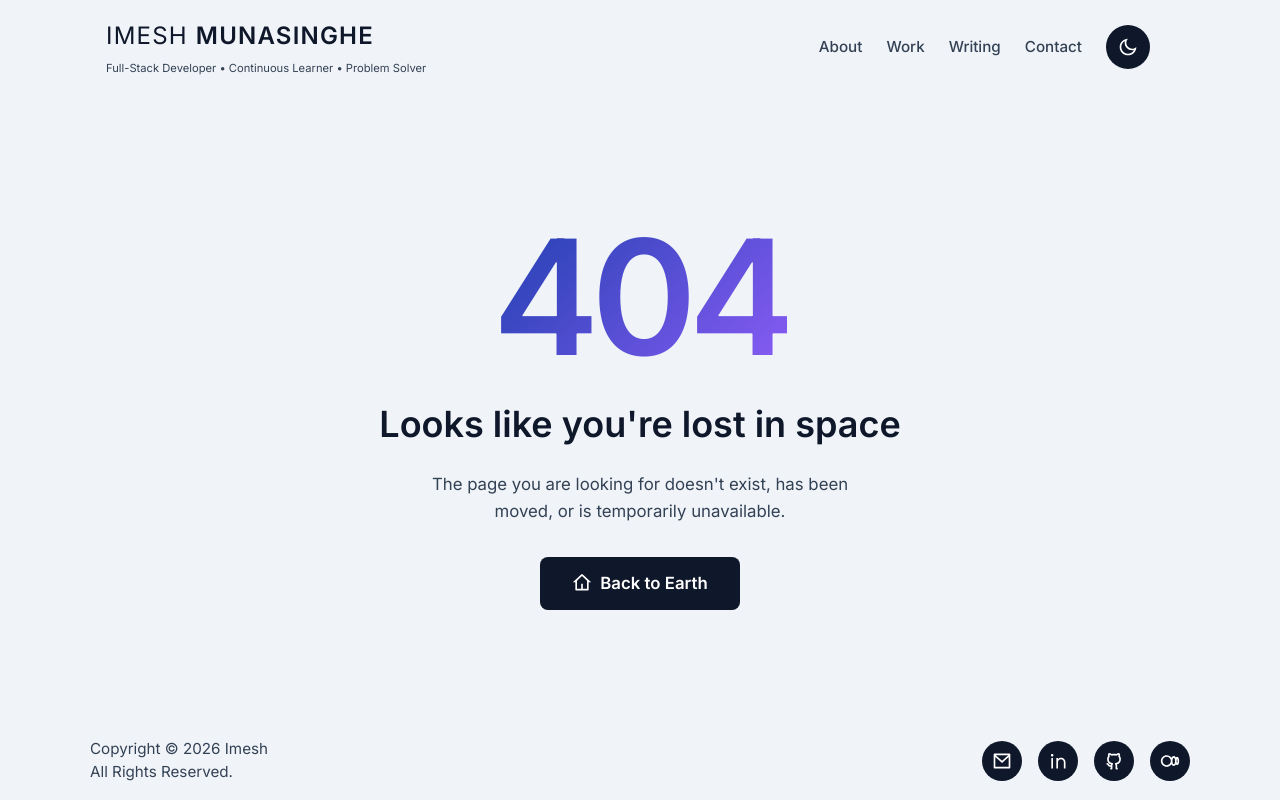
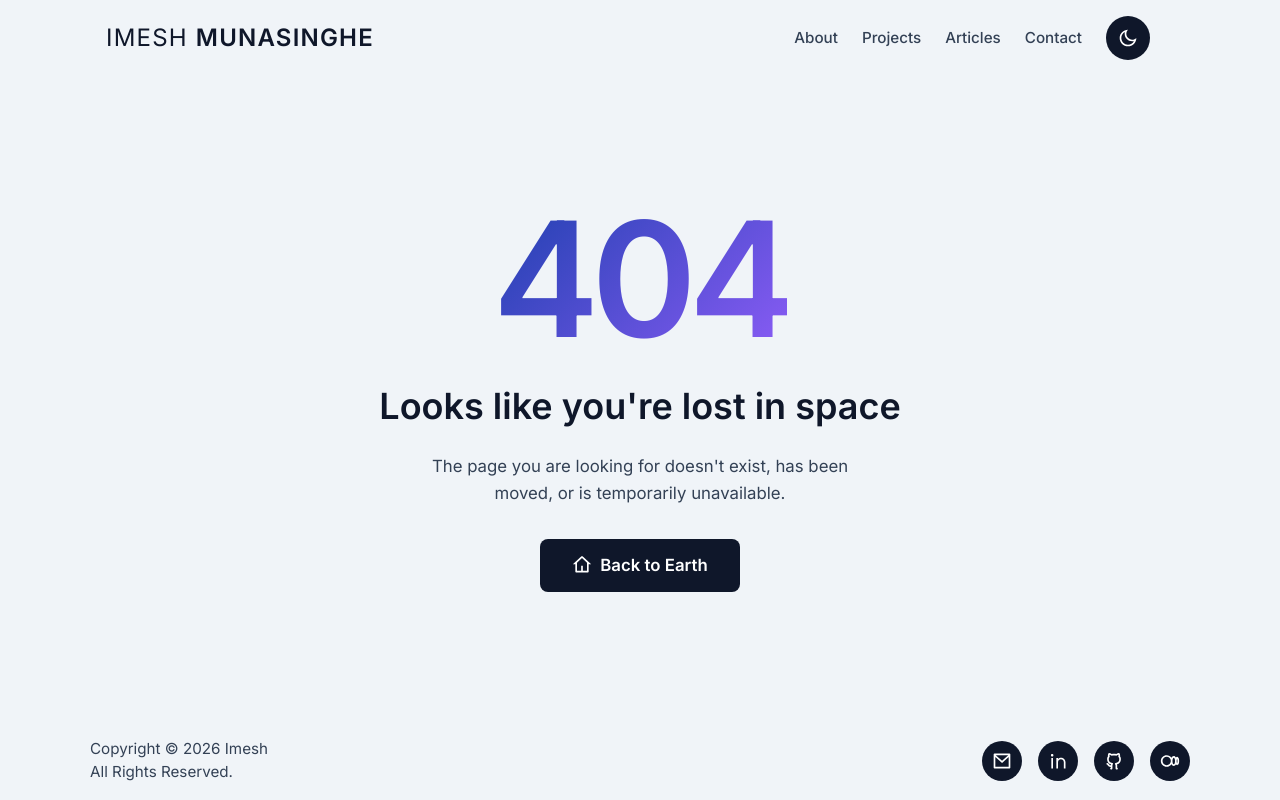
Before and after one commit to ImeshMunasinghe/my-portfolio, a React (Vite) app: page /work in a window 1280 px wide. Built offline with nearby package versions, Linux system fonts and the light colour scheme.

Commit message:
feat: update header redirection logic and rename links to projects/articles

```diff
--- a/src/components/Header/Header.tsx
+++ b/src/components/Header/Header.tsx
@@ -1,4 +1,5 @@
 import { useState, useEffect } from "react";
+import { useLocation } from "react-router-dom";
 import { RiSunLine, RiMoonLine, RiMenu3Line, RiCloseLine } from "react-icons/ri";
 import styles from "./Header.module.css";
 
@@ -10,11 +11,18 @@ interface HeaderProps {
 function Header({ theme, onToggleTheme }: HeaderProps) {
   const [isMobileMenuOpen, setIsMobileMenuOpen] = useState(false);
   const [activeSection, setActiveSection] = useState("hero");
+  const location = useLocation();
+  const isHomePage = location.pathname === "/";
 
   const toggleMobileMenu = () => setIsMobileMenuOpen((prev) => !prev);
   const closeMobileMenu = () => setIsMobileMenuOpen(false);
 
   useEffect(() => {
+    if (!isHomePage) {
+      setActiveSection("");
+      return;
+    }
+
     const observerOptions = {
       root: null,
       rootMargin: "-50% 0px -50% 0px", // Trigger when section crosses the middle of the screen
@@ -38,42 +46,41 @@ function Header({ theme, onToggleTheme }: HeaderProps) {
     });
 
     return () => observer.disconnect();
-  }, []);
+  }, [isHomePage]);
 
   return (
     <header className={styles.header}>
       <div className={styles.container}>
         <div className={styles.logoWrapper}>
-          <a href="#hero" className={styles.logo} onClick={closeMobileMenu}>
+          <a href={isHomePage ? "#hero" : "/#hero"} className={styles.logo} onClick={closeMobileMenu}>
             IMESH <span className={styles.logoBold}>MUNASINGHE</span>
           </a>
-          <div className={styles.tagline}>Full-Stack Developer  •  Continuous Learner  •  Problem Solver</div>
         </div>
 
         <nav className={`${styles.nav} ${isMobileMenuOpen ? styles.navOpen : ""}`}>
           <a
-            href="#about"
+            href={isHomePage ? "#about" : "/#about"}
             className={`${styles.navLink} ${activeSection === "about" ? styles.activeNavLink : ""}`}
             onClick={closeMobileMenu}
           >
             About
           </a>
           <a
-            href="#work"
+            href={isHomePage ? "#work" : "/#work"}
             className={`${styles.navLink} ${activeSection === "work" ? styles.activeNavLink : ""}`}
             onClick={closeMobileMenu}
           >
-            Work
+            Projects
           </a>
           <a
-            href="#writing"
+            href={isHomePage ? "#writing" : "/#writing"}
             className={`${styles.navLink} ${activeSection === "writing" ? styles.activeNavLink : ""}`}
             onClick={closeMobileMenu}
           >
-            Writing
+            Articles
           </a>
           <a
-            href="#contact"
+            href={isHomePage ? "#contact" : "/#contact"}
             className={`${styles.navLink} ${activeSection === "contact" ? styles.activeNavLink : ""}`}
             onClick={closeMobileMenu}
           >
@@ -117,10 +124,10 @@ function Header({ theme, onToggleTheme }: HeaderProps) {
 
       {/* Full-screen mobile nav overlay */}
       <nav className={`${styles.mobileNav} ${isMobileMenuOpen ? styles.mobileNavOpen : ""}`}>
-        <a href="#about" className={styles.mobileNavLink} onClick={closeMobileMenu}>About</a>
-        <a href="#work" className={styles.mobileNavLink} onClick={closeMobileMenu}>Work</a>
-        <a href="#writing" className={styles.mobileNavLink} onClick={closeMobileMenu}>Writing</a>
-        <a href="#contact" className={styles.mobileNavLink} onClick={closeMobileMenu}>Contact</a>
+        <a href={isHomePage ? "#about" : "/#about"} className={styles.mobileNavLink} onClick={closeMobileMenu}>About</a>
+        <a href={isHomePage ? "#work" : "/#work"} className={styles.mobileNavLink} onClick={closeMobileMenu}>Projects</a>
+        <a href={isHomePage ? "#writing" : "/#writing"} className={styles.mobileNavLink} onClick={closeMobileMenu}>Articles</a>
+        <a href={isHomePage ? "#contact" : "/#contact"} className={styles.mobileNavLink} onClick={closeMobileMenu}>Contact</a>
       </nav>
     </header>
   );
```
